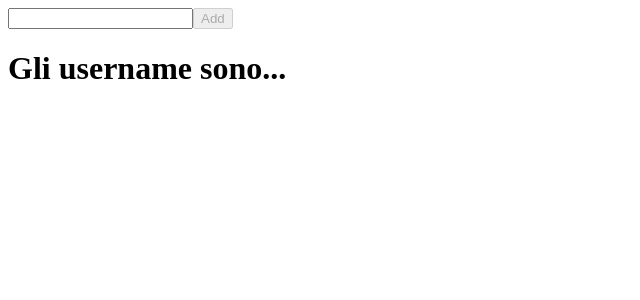
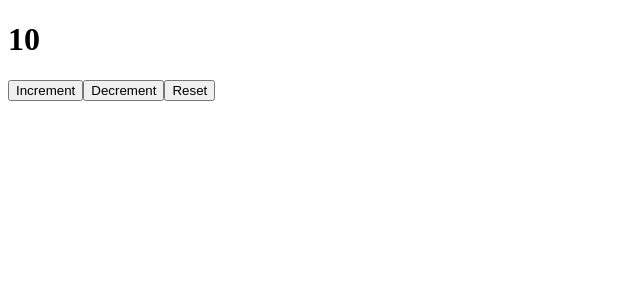
Before and after one commit to DarioCorbinelli/esercizi-react, a React (Create React App) app: page / in a window 1280 px wide. Shown: the top 300 px of the page, without its empty margins (0-640 px from the left). Built offline with nearby package versions, Linux system fonts and the light colour scheme.

Commit message:
custom-hooks-1

```diff
--- a/src/App.js
+++ b/src/App.js
@@ -1,8 +1,10 @@
-import GithubUserList from "GithubUserList";
+import Counter from "Counter";
 import React from "react";
 
-export default class App extends React.Component {
+class App extends React.Component {
   render() {
-    return <GithubUserList />;
+    return <Counter initialValue={10}/>;
   }
 }
+
+export default App;
--- /dev/null
+++ b/src/Counter.js
@@ -0,0 +1,16 @@
+import React from "react";
+import useCounter from "useCounter";
+
+function Counter({initialValue}) {
+  const {counter, increment, decrement, reset} = useCounter(initialValue)
+  return (
+    <>
+      <h1>{counter}</h1>
+      <button onClick={increment}>Increment</button>
+      <button onClick={decrement}>Decrement</button>
+      <button onClick={reset}>Reset</button>
+    </>
+  );
+}
+
+export default Counter;
--- a/src/GithubUser.js
+++ /dev/null
@@ -1,7 +0,0 @@
-import React from 'react';
-
-function GithubUser({username}) {
-  return ( <li>{username}</li> );
-}
-
-export default GithubUser;
--- a/src/GithubUserList.js
+++ /dev/null
@@ -1,30 +0,0 @@
-import GithubUser from "GithubUser";
-import React from "react";
-import { useState } from "react";
-
-// non saprei per cosa dover usare lo useEffect...
-
-function GithubUserList() {
-  const [usernames, setUsernames] = useState([]);
-  const [input, setInput] = useState("")
-
-  const handleInput = (e) => {
-    setInput(e.target.value)
-  }
-
-  const handleClick = () => {
-    input && setUsernames(usernames => [...usernames, <GithubUser key={usernames.length + 1} username={input} /> ])
-    setInput("")
-  }
-
-  return (
-    <>
-      <input type="text" value={input} onChange={handleInput}/>
-      <button onClick={handleClick} disabled={input ? false : true}>Add</button>
-      <h1>Gli username sono...</h1>
-      <ul>{usernames}</ul>
-    </>
-  );
-}
-
-export default GithubUserList;
--- /dev/null
+++ b/src/useCounter.js
@@ -0,0 +1,21 @@
+import { useState } from 'react';
+
+function useCounter(initialValue = 0) {
+  const [counter, setCounter] = useState(initialValue)
+
+  function incrementCounter() {
+    setCounter(counter => counter + 1)
+  }
+
+  function decrementCounter() {
+    setCounter(counter => counter - 1)
+  }
+
+  function resetCounter() {
+    setCounter(initialValue)
+  }
+
+  return {counter: counter, increment: incrementCounter, decrement: decrementCounter, reset: resetCounter}
+}
+
+export default useCounter;
```
